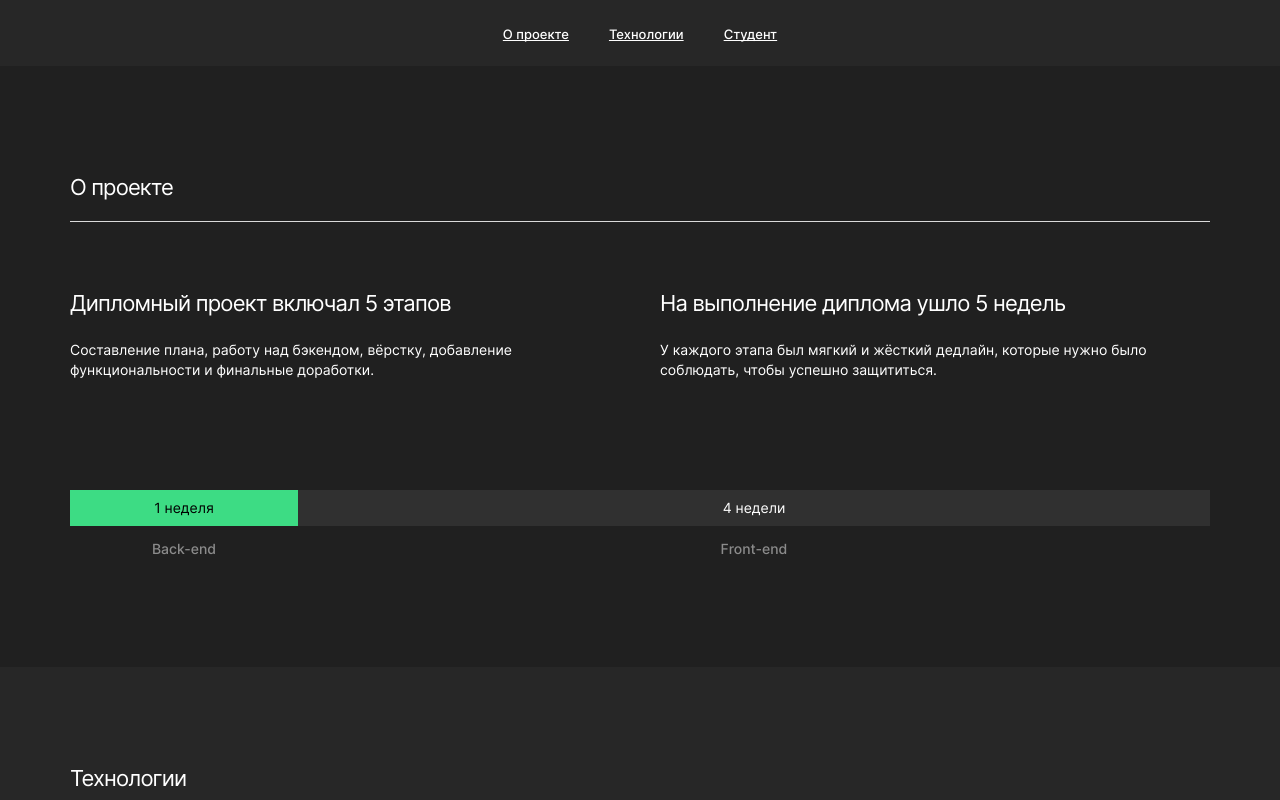
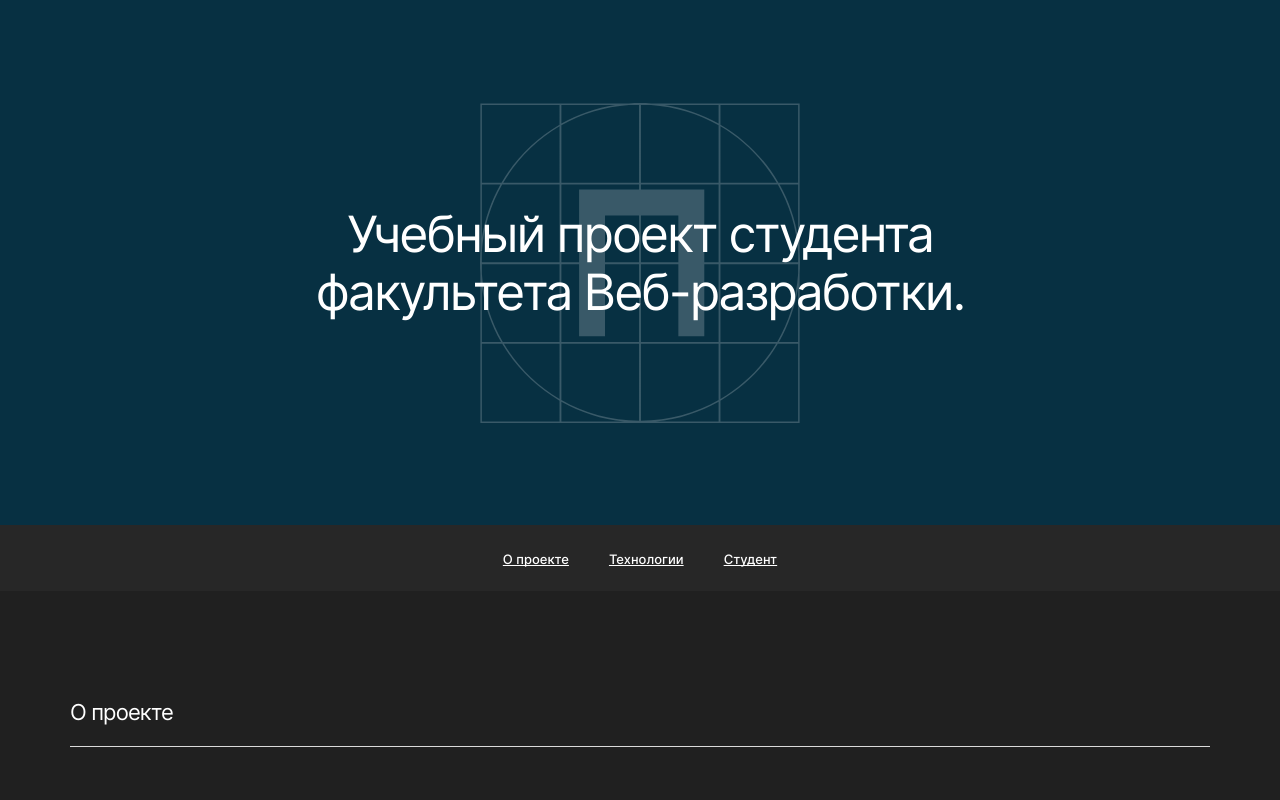
Before and after one commit to Evgeniy-Moskvin/movies-explorer-frontend, a React (Create React App) app: page / in a window 1280 px wide. Shown: the top 800 px of the page. Built offline with nearby package versions, Linux system fonts and the light colour scheme.

Commit message:
feat: сверстать компонент Promo

```diff
--- a/src/components/App/App.jsx
+++ b/src/components/App/App.jsx
@@ -1,5 +1,6 @@
 import './App.css';
 
+import Promo from '../Promo/Promo';
 import NavTab from '../NavTab/NavTab';
 import AboutProject from '../AboutProject/AboutProject';
 import Techs from '../Techs/Techs';
@@ -11,6 +12,7 @@ import Footer from '../Footer/Footer';
 function App() {
   return (
     <>
+      <Promo/>
       <NavTab/>
       <AboutProject/>
       <Techs/>
--- /dev/null
+++ b/src/components/Promo/Promo.css
@@ -0,0 +1,24 @@
+.promo {
+  display: flex;
+  justify-content: center;
+  align-items: center;
+
+  height: 525px;
+
+  background: #073042 url("../../images/praktikum-promo.svg") center no-repeat;
+  background-size: 320px;
+}
+
+.promo__title {
+  max-width: 730px;
+  width: 100%;
+  margin: 0;
+
+  font-weight: 400;
+  font-style: normal;
+  font-size: 50px;
+  line-height: 58px;
+  letter-spacing: -2px;
+  text-align: center;
+  color: #ffffff;
+}
--- /dev/null
+++ b/src/components/Promo/Promo.jsx
@@ -0,0 +1,14 @@
+import React from 'react';
+import './Promo.css';
+
+const Promo = () => {
+  return (
+    <section className="promo">
+      <h1 className="promo__title">
+        Учебный проект студента факультета Веб-разработки.
+      </h1>
+    </section>
+  );
+};
+
+export default Promo;
```
Also changed, not shown: src/images/praktikum-promo.svg (added).
